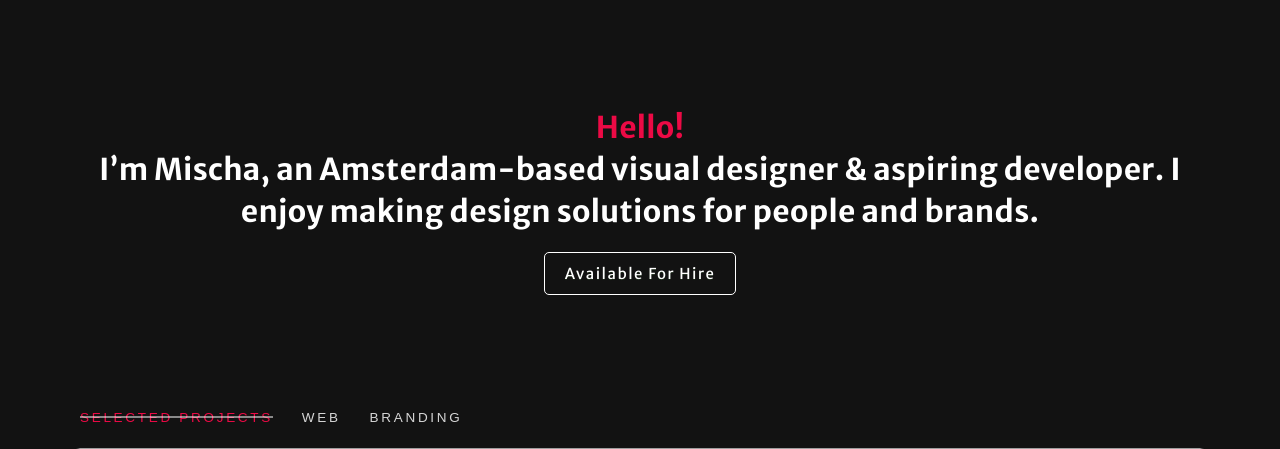
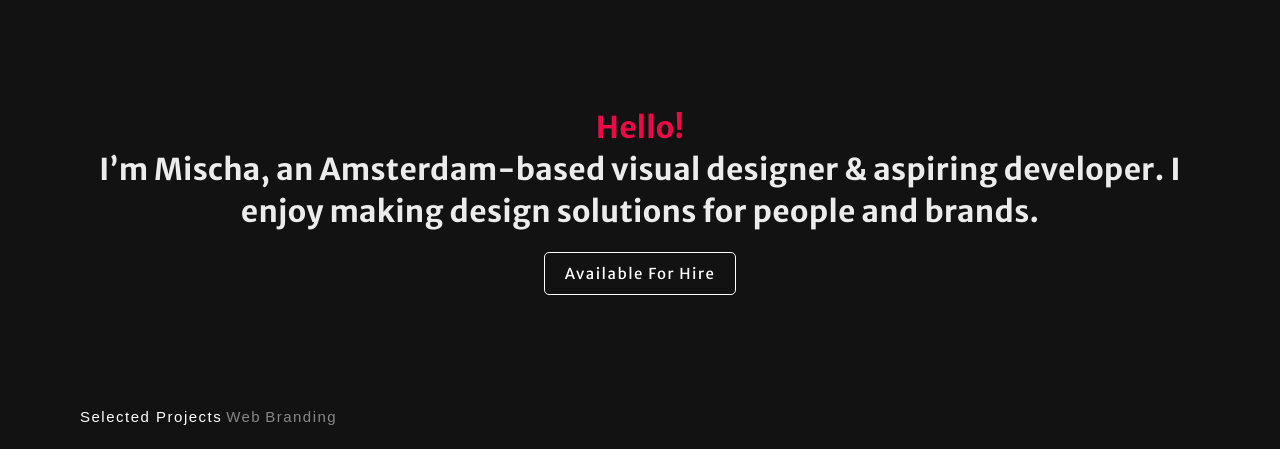
Before and after one commit to mfgoes/portfolio, a PHP site: page / in a window 1280 px wide. Shown: the part 104-553 px from the top of the page. Run offline with PHP 8.4, Linux system fonts and the light colour scheme; some libraries are stand-ins or nearby versions; grey boxes are pictures that could not be loaded.

Commit message:
Update styles.css

```diff
--- a/css/styles.css
+++ b/css/styles.css
@@ -208,7 +208,7 @@ hr {
 }
 
 .title_white h2{
-    color: white;
+    color: #ffffffeb;
     margin: 10px;
     text-align: left;
     font-size: 2em;
@@ -300,10 +300,11 @@ a:hover {
 .btn-main {
      margin-top: 10px;
      text-transform: uppercase;
-     text-shadow:0px 1px 0px #2f662744;
+     /*text-shadow:0px 1px 0px #2f662744;*/
      cursor:pointer;
      letter-spacing: 0.1em;
      text-transform: capitalize;
+     font-size: 1em;
 }
 
 .secondary
@@ -436,11 +437,11 @@ a:hover {
 
 .top-nav {
     padding: 8px 0;
-    background-color: #060607c2;
+    background-color: #121212;
 }
 
 .nav-open {
-    background-color: #111214;
+    background-color: #121212;
 }
 
 .navbar-brand {
@@ -1484,15 +1485,18 @@ a:hover {
 }
 
 .grid-nav ul li {
-    color: #d5d5d5;
+    color: #878787;
     position: relative;
     line-height: 1.5;
-
     font-weight: 400;
-    letter-spacing: 0.2em;
-    font-size: 0.9em;
+    letter-spacing: 0.1em;
+    font-size: 1em;
     font-family: Source Sans Pro, sans-serif;
+<<<<<<< HEAD
     text-transform: uppercase;
+=======
+    /*text-transform: uppercase;*/
+>>>>>>> 7dab7c20c57b1eff612834f6b10b29939250ee46
     margin: 0 25px 0 0;
     display: inline-block;
     cursor: pointer;
@@ -1514,6 +1518,30 @@ a:hover {
     position: absolute;
     content: '';
     width: 0%;
+    height: 0px;
+    opacity: .5;
+    top: 40%;
+    background: #fff;
+    -webkit-transition: all .3s ease-in-out;
+    -o-transition: all .3s ease-in-out;
+    transition: all .3s ease-in-out;
+}
+
+.grid-nav li:hover:before {
+    width: 100%;
+}
+
+
+.grid-nav li.active {
+    color: #fff;
+    background-color: transparent;
+    opacity: 1;
+}
+
+/*.grid-nav li.active:before {
+    position: absolute;
+    content: '';
+    width: 100%;
     height: 2px;
     opacity: .5;
     top: 40%;
@@ -1521,30 +1549,7 @@ a:hover {
     -webkit-transition: all .3s ease-in-out;
     -o-transition: all .3s ease-in-out;
     transition: all .3s ease-in-out;
-}
-
-.grid-nav li:hover:before {
-    width: 100%;
-}
-
-
-.grid-nav li.active {
-    color: #ec0a45;
-    background-color: transparent;
-}
-
-.grid-nav li.active:before {
-    position: absolute;
-    content: '';
-    width: 100%;
-    height: 2px;
-    opacity: .5;
-    top: 40%;
-    background: #fff;
-    -webkit-transition: all .3s ease-in-out;
-    -o-transition: all .3s ease-in-out;
-    transition: all .3s ease-in-out;
-}
+}*/
 
 .item-grid {
     margin-bottom: 30px;
```
